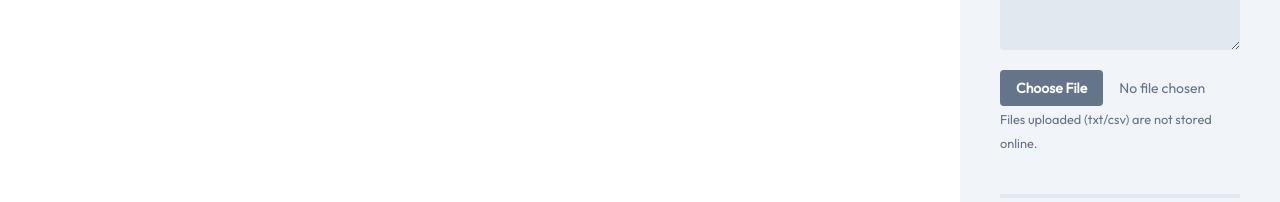
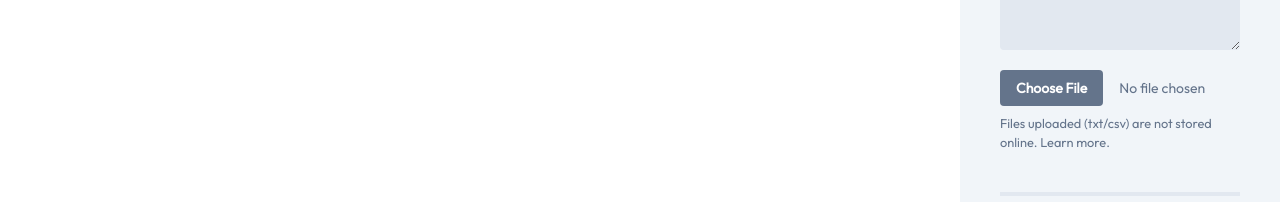
Before and after one commit to joiellantero/picksy, a React (Create React App) app: page /help in a window 1280 px wide. Shown: the part 418-620 px from the top of the page. Built offline with nearby package versions, Linux system fonts and the light colour scheme.

Commit message:
update files accepted

```diff
--- a/src/Components/FileUpload.js
+++ b/src/Components/FileUpload.js
@@ -1,8 +1,12 @@
+import {Link} from "react-router-dom";
+
 const FileUpload = (props) => {
 
   const showFile = (e) => {
+    e.preventDefault();
     let file = e.target.files[0];
-    if (file.type === "text/csv" || file.type === "text/plain"){
+    let allowedExtensions = /(\.csv|\.txt)$/i;
+    if (allowedExtensions.exec(file.name)){
       let reader = new FileReader();
       reader.onload = async (e) => {
         let content = e.target.result;
@@ -15,20 +19,23 @@ const FileUpload = (props) => {
   }
 
   return (
+    <div>
       <form className={`relative group`}>
         <label className="block">
           <input
             className="block file:bg-slate-500 file:hover:bg-slate-600 file:focus:outline-none file:active:bg-slate-700 w-full text-sm text-slate-500 file:mr-4 file:py-2 file:px-4 file:rounded file:border-0 file:text-sm file:font-semibold file:text-white file:cursor-pointer"
             type="file"
+            accept=".txt, .csv"
             id={props.id}
             name={props.name}
             onChange={(e) => showFile(e)}
           />
-        <small className="mt-2 text-slate-500">
-          Files uploaded (txt/csv) are not stored online.
-        </small>
         </label>
       </form>
+      <small className="mt-2 block text-slate-500">
+        Files uploaded (txt/csv) are not stored online. <Link to="/help">Learn more.</Link>
+      </small>
+    </div>
   );
 }
 
```
Lines whose indentation alone changed are shown as unchanged.
